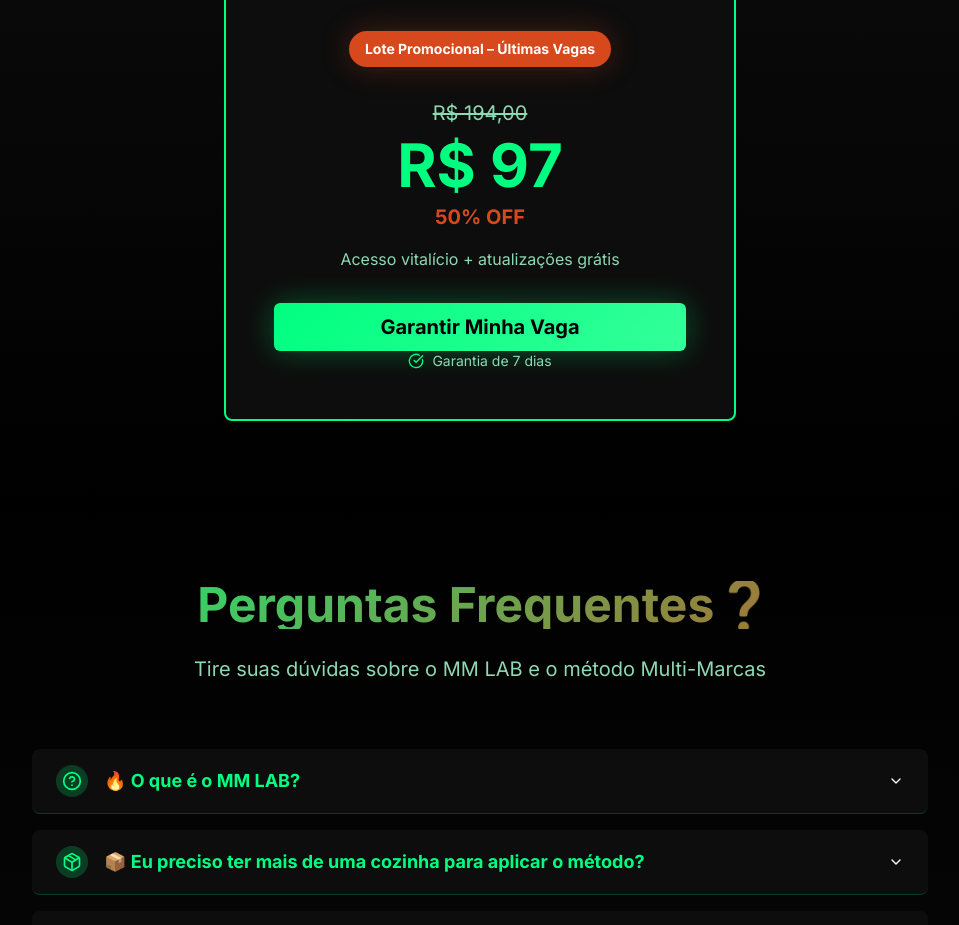
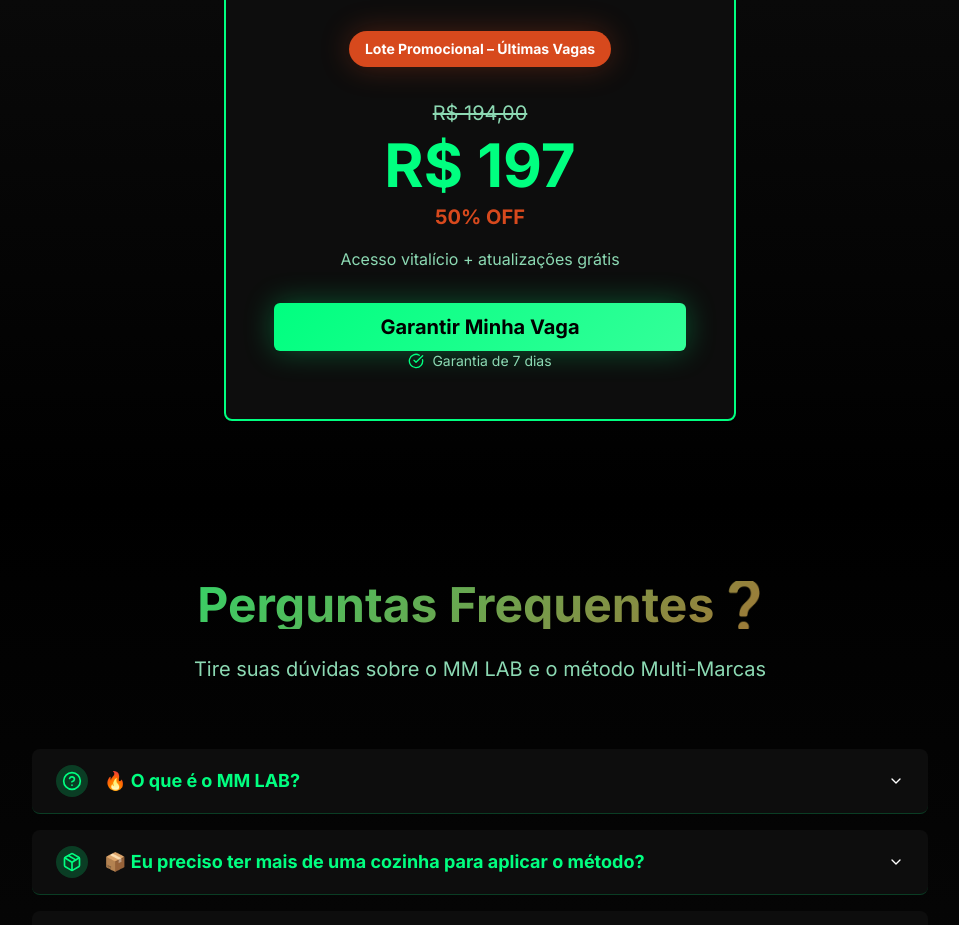
Before and after one commit to FoodVerso/mm-lab-landing-design, a React (Vite) app: page / in a window 1280 px wide. Shown: the part 5260-6185 px from the top of the page, without its empty margins (160-1119 px from the left). Built offline with nearby package versions, Linux system fonts and the light colour scheme.

Commit message:
Update pricing information
Changed the course price to R$197.00, reflecting the expiration of a promotion.

```diff
--- a/src/pages/Index.tsx
+++ b/src/pages/Index.tsx
@@ -327,7 +327,7 @@ const Index = () => {
                   <div className="text-xl text-muted-foreground mb-2">
                     <span className="line-through">R$ 194,00</span>
                   </div>
-                  <div className="text-6xl font-bold text-mm-green mb-2">R$ 97</div>
+                  <div className="text-6xl font-bold text-mm-green mb-2">R$ 197</div>
                   <div className="text-xl text-mm-red font-bold mb-4">50% OFF</div>
                   <p className="text-muted-foreground">Acesso vitalício + atualizações grátis</p>
                 </div>
@@ -449,7 +449,7 @@ const Index = () => {
                 </AccordionTrigger>
                 <AccordionContent className="px-6 pb-6">
                   <div className="pl-12">
-                    <p className="text-muted-foreground leading-relaxed">O investimento é de <span className="text-mm-green font-bold">R$97,00 à vista</span> ou <span className="text-mm-green font-bold">12x de R$97,00</span> no cartão. Aceitamos boleto, PIX e cartão de crédito.</p>
+                    <p className="text-muted-foreground leading-relaxed">O investimento é de <span className="text-mm-green font-bold">R$197,00 à vista</span> ou <span className="text-mm-green font-bold">12x de R$197,00</span> no cartão. Aceitamos boleto, PIX e cartão de crédito.</p>
                   </div>
                 </AccordionContent>
               </AccordionItem>
```
